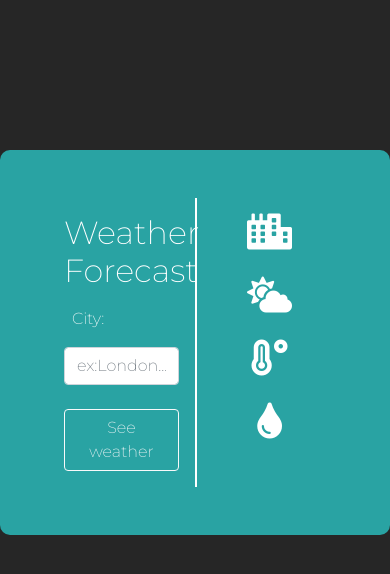
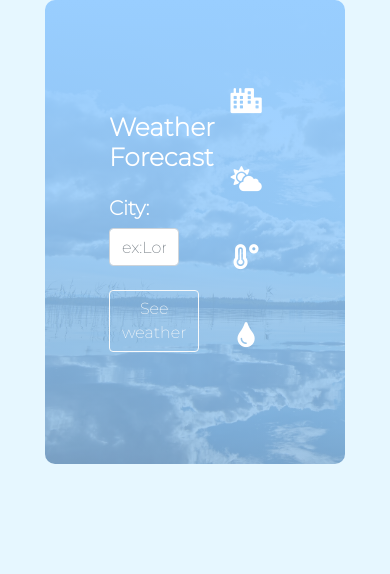
Before and after one commit to Antonia000/Weather-App, a plain HTML site: page index.html in a window 390 px wide. Drawn offline with nearby package versions, Linux system fonts and the light colour scheme.

Commit message:
Update Weather Project.

```diff
--- a/index.html
+++ b/index.html
@@ -4,7 +4,7 @@
 <head>
     <meta charset="utf-8" />
     <title>Weather Project</title>
-
+    <meta name="viewport" content="width=500, initial-scale=1">
     <!--Style-->
     <link rel="stylesheet" href="bootstrap-4.3.1-dist/css/bootstrap.min.css" />
     <link rel="stylesheet" href="bootstrap-4.3.1-dist/fontawesome-free-5.15.3-web/css/all.min.css" />
@@ -14,20 +14,20 @@
 
     <div class="container">
         <div class="row p-5">
-            <div class="col-6 p-3">
-                <h2>Weather Forecast</h2>
+            <div class="col-6 p-3 mt-5">
+                <h2 class="mb-4"><b>Weather Forecast</b></h2>
                 <form id="form">
-                    <label class="p-2">City:</label>
+                    <h5><b>City:</b></h5>
                     <input type="text" class="form-control" id="city" placeholder="ex:London..." />
                     <button type="submit" class="btn btn-outline-light mt-4">See weather</button>
                 </form>
             </div>
 
-            <div class="col-6 p-3 output">
-                <span><i class="fa fa-solid fa-city fa-2x"></i></span><p class="mb-4" id="city-name"></p>
-                <span><i class="fa fa-solid fa-cloud-sun fa-2x"></i></span><p class="mb-4" id="city-weather"></p>
-                <span><i class="fa fa-solid fa-temperature-high fa-2x"></i></span><p class="mb-4" id="city-temp"></p>
-                <span><i class="fa fa-tint fa-2x"></i></span><p class="mb-4" id="city-humidity"></p>
+            <div class="col-6 p-3 mt-4 output">
+                <span><i class="fa fa-solid fa-city fa-2x"></i></span><p class="mb-5" id="city-name"></p>
+                <span><i class="fa fa-solid fa-cloud-sun fa-2x"></i></span><p class="mb-5" id="city-weather"></p>
+                <span><i class="fa fa-solid fa-temperature-high fa-2x"></i></span><p class="mb-5" id="city-temp"></p>
+                <span><i class="fa fa-tint fa-2x"></i></span><p class="mb-5" id="city-humidity"></p>
             </div>
 
         </div>
--- a/style.css
+++ b/style.css
@@ -1,19 +1,41 @@
 @import url('https://fonts.googleapis.com/css2?family=Montserrat:wght@200&display=swap');
+
 body {
     font-family: 'Montserrat', sans-serif;
-    background-color: #262626;
+    background-color: #e6f7ff;
 }
+
 .output {
-    text-align:center;
+    text-align: center;
     border-left: 2px solid #fff;
-    font-size:18px;
-    font-weight:600;
+    font-size: 18px;
+    font-weight: 600;
 }
 
 .container {
-    background-color: #29a3a3;
-    border-radius:10px;
-    margin-top:150px;
+    background-image: linear-gradient(rgb(153, 206, 255),rgba(153, 206, 255,.7)),url("clouds.jpg");
+    background-size: cover;
+    border-radius: 10px;
+    margin-top: 150px;
+    margin-bottom: 100px;
+    color: #fff;
+}
 
-    color:#fff;
+@media only screen and (max-width: 800px) {
+    .container {
+        width: 300px;
+        margin: auto;
+    }
+
+    h2 {
+        font-size: 25px;
+    }
+
+    .output {
+        border-left: none;
+    }
+
+        .output i {
+            font-size: 25px;
+        }
 }
```
Also changed, not shown: app.js (+4 -11 lines), clouds.jpg (added).
